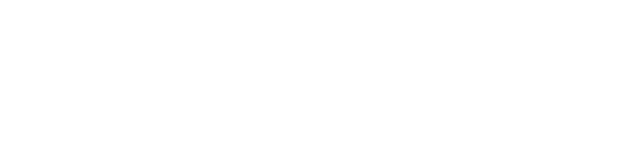
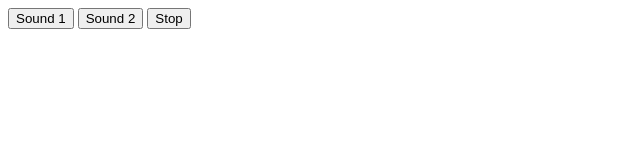
Before and after one commit to acciojob/Soundbar-techdeepak1996, a website: page main.html in a window 1280 px wide. Shown: the whole page, without its empty margins (0-640 px from the left). Drawn offline with Linux system fonts and the light colour scheme.

Commit message:
created a submission

```diff
--- a/main.html
+++ b/main.html
@@ -7,6 +7,12 @@
 </head>
 
 <body>
+	 <div id="buttons">
+        <button class="btn" onclick="playSound('sound1.mp3')">Sound 1</button>
+        <button class="btn" onclick="playSound('sound2.mp3')">Sound 2</button>
+        <!-- Add more buttons for additional sounds -->
+        <button class="stop" onclick="stopAllSounds()">Stop</button>
+    </div>
 	<!-- the entire body must be written by student -->
     <script type="text/javascript" src="./script.js">
 </script>
--- a/script.js
+++ b/script.js
@@ -1 +1,12 @@
-//your JS code here. If required.
+function playSound(soundName) {
+    var audio = new Audio("sounds/" + soundName);
+    audio.play();
+}
+
+function stopAllSounds() {
+    var sounds = document.querySelectorAll("audio");
+    sounds.forEach(function(sound) {
+        sound.pause();
+        sound.currentTime = 0;
+    });
+}
```
